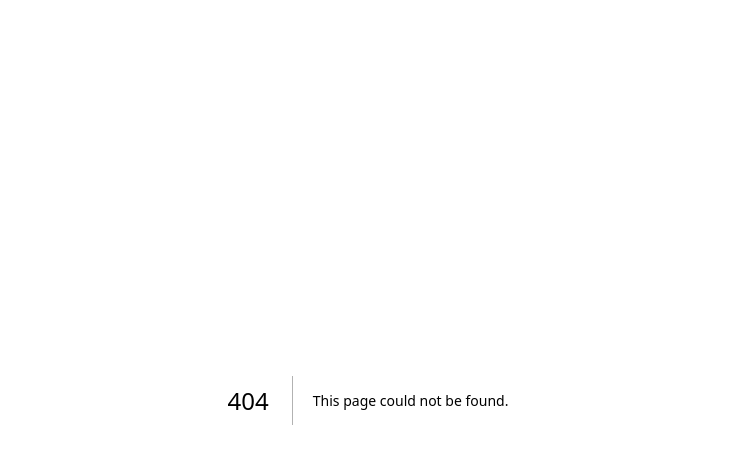
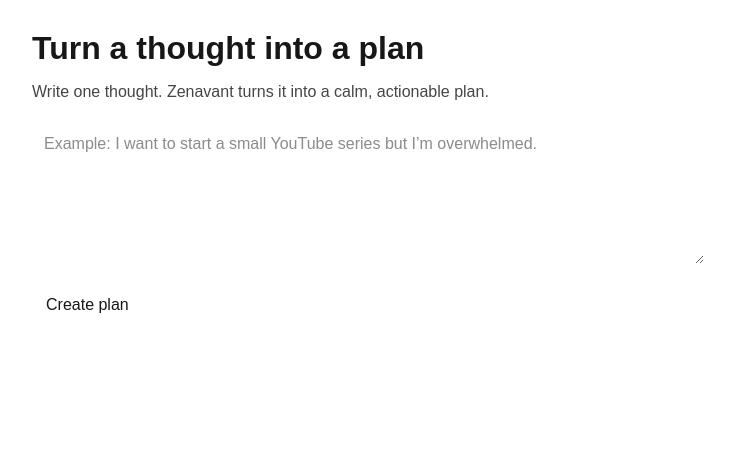
Before and after one commit to tamalock57/zenavant, a Next.js app: page /tools/turn-thought-into-plan in a window 1280 px wide. Before the commit this address had no page. Shown: the top 464 px of the page, without its empty margins (272-1005 px from the left). Built offline with nearby package versions, Linux system fonts and the light colour scheme.

Commit message:
Add turn thought into plan page

```diff
--- /dev/null
+++ b/app/api/turn-thought-into-plan/route.ts
@@ -0,0 +1,65 @@
+import OpenAI from "openai";
+
+export async function POST(req: Request) {
+  try {
+    const { thought } = await req.json();
+
+    if (!process.env.OPENAI_API_KEY) {
+      return Response.json({ error: "Missing OPENAI_API_KEY" }, { status: 500 });
+    }
+
+    if (!thought || typeof thought !== "string") {
+      return Response.json({ error: "Missing thought" }, { status: 400 });
+    }
+
+    const client = new OpenAI({ apiKey: process.env.OPENAI_API_KEY });
+
+    const prompt = `
+You are Zenavant: calm, practical, and encouraging.
+Turn the user's thought into a clear plan.
+
+Return JSON only with this shape:
+{
+  "title": string,
+  "summary": string,
+  "steps": string[],
+  "firstTinyAction": string,
+  "encouragement": string
+}
+
+Rules:
+- steps: 3 to 6 items
+- short, specific steps
+- no hype, no emojis
+- keep it gentle and grounded
+
+User thought:
+${thought}
+`.trim();
+
+    const response = await client.responses.create({
+      model: "gpt-4o-mini",
+      input: prompt,
+    });
+
+    // response.output_text should be JSON (we asked for JSON only)
+    const text = response.output_text?.trim() ?? "";
+
+    let data: any;
+    try {
+      data = JSON.parse(text);
+    } catch {
+      return Response.json(
+        { error: "Model did not return valid JSON", raw: text },
+        { status: 500 }
+      );
+    }
+
+    return Response.json(data);
+  } catch (error: any) {
+    return Response.json(
+      { error: "Turn-thought-into-plan failed", details: error?.message ?? String(error) },
+      { status: 500 }
+    );
+  }
+}
--- /dev/null
+++ b/app/api/zenavant-test/route.ts
@@ -0,0 +1,24 @@
+import OpenAI from "openai";
+
+export async function POST(req: Request) {
+  try {
+    const { input } = await req.json();
+
+    const client = new OpenAI({
+      apiKey: process.env.OPENAI_API_KEY,
+    });
+
+    const response = await client.responses.create({
+      model: "gpt-4o-mini",
+      input: input || "Say hello from Zenavant.",
+    });
+
+    return Response.json({ text: response.output_text });
+  } catch (error: any) {
+    console.error("FULL ERROR:", error);
+    return Response.json(
+      { error: error?.message || "Unknown error" },
+      { status: 500 }
+    );
+  }
+}
--- /dev/null
+++ b/app/tools/turn-thought-into-plan/page.tsx
@@ -0,0 +1,104 @@
+"use client";
+
+import { useState } from "react";
+
+type Plan = {
+  title: string;
+  summary: string;
+  steps: string[];
+  firstTinyAction: string;
+  encouragement: string;
+};
+
+export default function TurnThoughtIntoPlanPage() {
+  const [thought, setThought] = useState("");
+  const [loading, setLoading] = useState(false);
+  const [plan, setPlan] = useState<Plan | null>(null);
+  const [error, setError] = useState<string | null>(null);
+
+  async function generate() {
+    setLoading(true);
+    setError(null);
+    setPlan(null);
+
+    try {
+      const res = await fetch("/api/turn-thought-into-plan", {
+        method: "POST",
+        headers: { "Content-Type": "application/json" },
+        body: JSON.stringify({ thought }),
+      });
+
+      const data = await res.json();
+
+      if (!res.ok) {
+        setError(data?.error || "Request failed");
+        return;
+      }
+
+      setPlan(data);
+    } catch (e: any) {
+      setError(e?.message ?? "Something went wrong");
+    } finally {
+      setLoading(false);
+    }
+  }
+
+  return (
+    <main style={{ maxWidth: 720, margin: "0 auto", padding: 24 }}>
+      <h1 style={{ fontSize: 32, fontWeight: 700 }}>Turn a thought into a plan</h1>
+      <p style={{ opacity: 0.8, marginTop: 8 }}>
+        Write one thought. Zenavant turns it into a calm, actionable plan.
+      </p>
+
+      <div style={{ marginTop: 16 }}>
+        <textarea
+          value={thought}
+          onChange={(e) => setThought(e.target.value)}
+          placeholder="Example: I want to start a small YouTube series but I’m overwhelmed."
+          rows={5}
+          style={{ width: "100%", padding: 12, fontSize: 16 }}
+        />
+      </div>
+
+      <button
+        onClick={generate}
+        disabled={loading || thought.trim().length < 5}
+        style={{
+          marginTop: 12,
+          padding: "10px 14px",
+          fontSize: 16,
+          cursor: loading ? "not-allowed" : "pointer",
+        }}
+      >
+        {loading ? "Creating plan..." : "Create plan"}
+      </button>
+
+      {error && (
+        <p style={{ marginTop: 12, color: "crimson" }}>
+          {error}
+        </p>
+      )}
+
+      {plan && (
+        <section style={{ marginTop: 20 }}>
+          <h2 style={{ fontSize: 22, fontWeight: 700 }}>{plan.title}</h2>
+          <p style={{ marginTop: 8 }}>{plan.summary}</p>
+
+          <h3 style={{ marginTop: 14, fontSize: 18, fontWeight: 700 }}>Steps</h3>
+          <ol style={{ marginTop: 8 }}>
+            {plan.steps.map((s, i) => (
+              <li key={i} style={{ marginBottom: 6 }}>{s}</li>
+            ))}
+          </ol>
+
+          <h3 style={{ marginTop: 14, fontSize: 18, fontWeight: 700 }}>First tiny action</h3>
+          <p style={{ marginTop: 8 }}>{plan.firstTinyAction}</p>
+
+          <p style={{ marginTop: 14, opacity: 0.85 }}>
+            {plan.encouragement}
+          </p>
+        </section>
+      )}
+    </main>
+  );
+}
--- a/package.json
+++ b/package.json
@@ -12,6 +12,7 @@
     "@supabase/ssr": "^0.8.0",
     "@supabase/supabase-js": "^2.93.2",
     "next": "16.1.4",
+    "openai": "^6.22.0",
     "react": "19.2.3",
     "react-dom": "19.2.3"
   },
```
Also changed, not shown: 1 other file (tests, documents, lock files or other folders).
